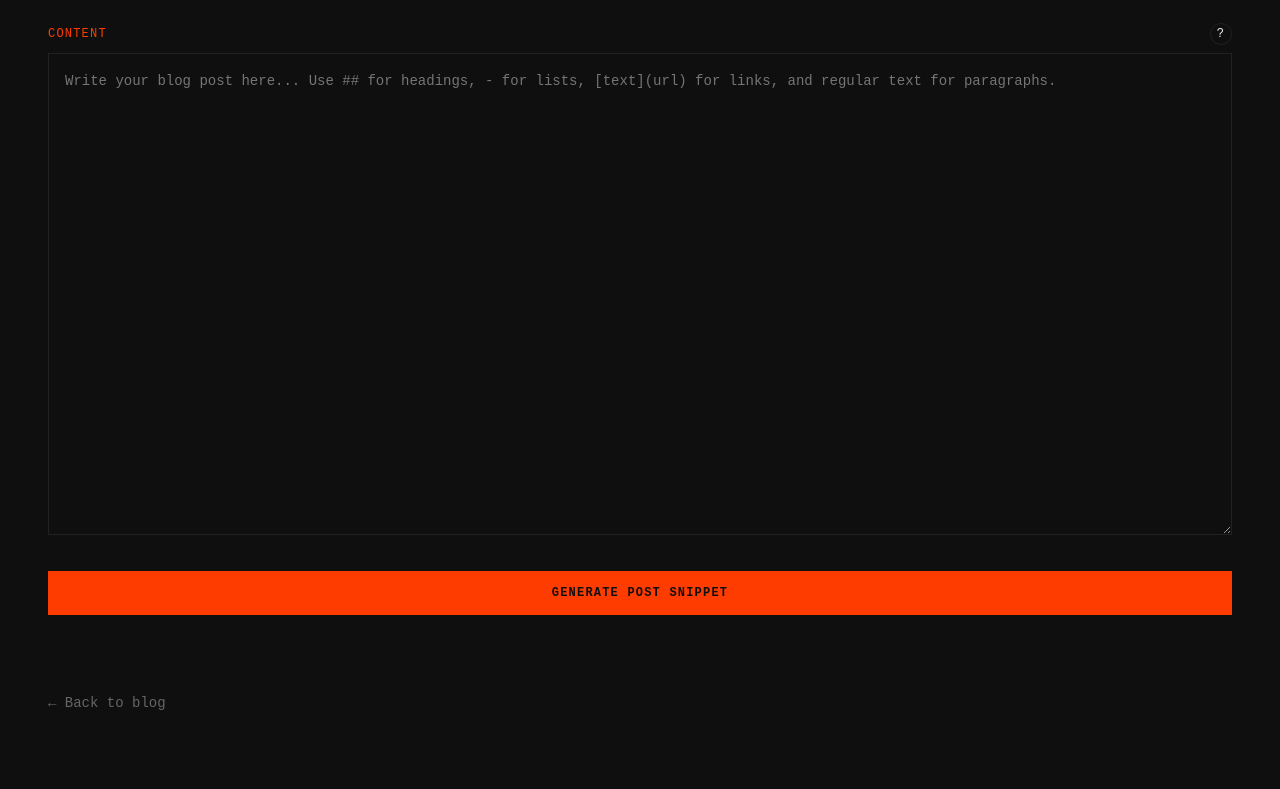
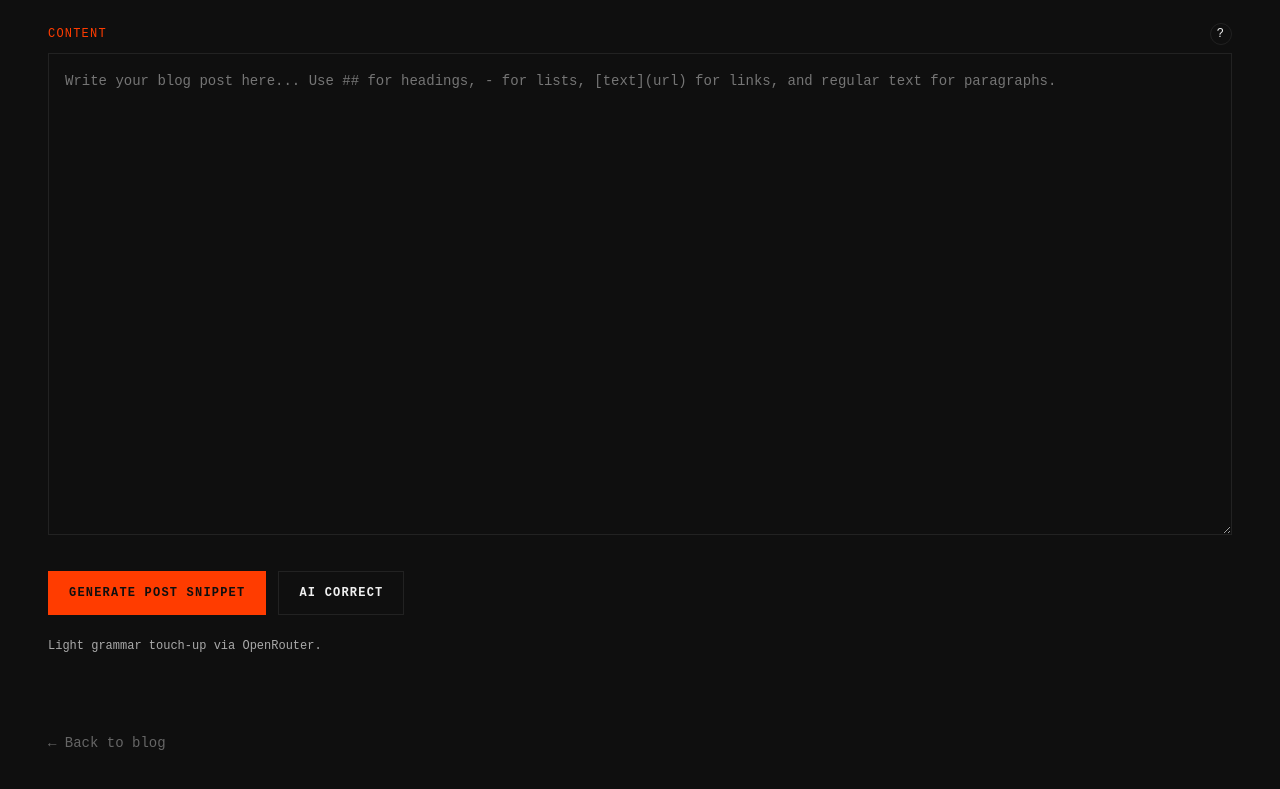
Before and after one commit to thomasboom/thomasboom, a Next.js app in the folder website/: page /blog/new in a window 1280 px wide. Shown: the part 553-1342 px from the top of the page. Before the commit the page ends 1312 px from the top, so only its background shows below. Built offline with nearby package versions, Linux system fonts and the light colour scheme; no server answers; a web font is replaced by a local one.

Commit message:
Added AI autocorrect

```diff
--- /dev/null
+++ b/website/app/api/ai-correct/route.ts
@@ -0,0 +1,102 @@
+import { NextResponse } from 'next/server';
+
+type AiRequest = {
+  title?: string;
+  content?: string;
+};
+
+const DEFAULT_MODEL = 'openai/gpt-4o-mini';
+
+export async function POST(request: Request) {
+  const apiKey = process.env.OPENROUTER_API_KEY;
+  if (!apiKey) {
+    return NextResponse.json(
+      { error: 'Missing OPENROUTER_API_KEY on the server.' },
+      { status: 500 }
+    );
+  }
+
+  let payload: AiRequest = {};
+  try {
+    payload = (await request.json()) as AiRequest;
+  } catch {
+    return NextResponse.json({ error: 'Invalid JSON payload.' }, { status: 400 });
+  }
+
+  const title = payload.title?.toString() ?? '';
+  const content = payload.content?.toString() ?? '';
+
+  if (!title && !content) {
+    return NextResponse.json({ error: 'Nothing to correct.' }, { status: 400 });
+  }
+
+  const model = process.env.OPENROUTER_MODEL ?? DEFAULT_MODEL;
+  const referer = process.env.OPENROUTER_REFERER ?? 'http://localhost:3000';
+
+  const openRouterResponse = await fetch('https://openrouter.ai/api/v1/chat/completions', {
+    method: 'POST',
+    headers: {
+      Authorization: `Bearer ${apiKey}`,
+      'Content-Type': 'application/json',
+      'HTTP-Referer': referer,
+      'X-Title': 'Thomasboom Blog Editor',
+    },
+    body: JSON.stringify({
+      model,
+      temperature: 0.2,
+      messages: [
+        {
+          role: 'system',
+          content:
+            'You are a careful copy editor. Make only minimal, light grammar and clarity fixes. Keep meaning, tone, and markdown formatting unchanged. Do not add new facts or sections.',
+        },
+        {
+          role: 'user',
+          content: [
+            'Fix the following blog draft in very slight ways (grammar, typos, spacing).',
+            'Return JSON ONLY with keys "title" and "content".',
+            '',
+            'Title:',
+            title,
+            '',
+            'Content:',
+            content,
+          ].join('\n'),
+        },
+      ],
+    }),
+  });
+
+  if (!openRouterResponse.ok) {
+    const text = await openRouterResponse.text();
+    return NextResponse.json(
+      { error: `OpenRouter error (${openRouterResponse.status}): ${text}` },
+      { status: 502 }
+    );
+  }
+
+  const data = (await openRouterResponse.json()) as {
+    choices?: Array<{ message?: { content?: string } }>;
+  };
+
+  const raw = data.choices?.[0]?.message?.content ?? '';
+  let parsed: { title?: string; content?: string } | null = null;
+
+  try {
+    parsed = JSON.parse(raw);
+  } catch {
+    const match = raw.match(/\{[\s\S]*\}/);
+    if (match) {
+      try {
+        parsed = JSON.parse(match[0]);
+      } catch {
+        parsed = null;
+      }
+    }
+  }
+
+  return NextResponse.json({
+    title: typeof parsed?.title === 'string' ? parsed.title : title,
+    content: typeof parsed?.content === 'string' ? parsed.content : content,
+  });
+}
--- a/website/app/blog/new/page.tsx
+++ b/website/app/blog/new/page.tsx
@@ -9,6 +9,8 @@ export default function NewBlogPost() {
   const [content, setContent] = useState('');
   const [copied, setCopied] = useState(false);
   const [isModalOpen, setIsModalOpen] = useState(false);
+  const [isAiWorking, setIsAiWorking] = useState(false);
+  const [aiError, setAiError] = useState('');
   const autosaveKey = 'blog-new-post-autosave';
 
   useEffect(() => {
@@ -51,6 +53,42 @@ export default function NewBlogPost() {
   };
 
   const code = generateCode();
+
+  const runAiCorrect = async () => {
+    if (!title && !content) {
+      setAiError('Add a title or content before using AI correct.');
+      return;
+    }
+
+    setAiError('');
+    setIsAiWorking(true);
+
+    try {
+      const response = await fetch('/api/ai-correct', {
+        method: 'POST',
+        headers: { 'Content-Type': 'application/json' },
+        body: JSON.stringify({ title, content }),
+      });
+
+      const data = (await response.json()) as { title?: string; content?: string; error?: string };
+
+      if (!response.ok) {
+        throw new Error(data.error ?? 'AI correction failed.');
+      }
+
+      if (typeof data.title === 'string') {
+        setTitle(data.title);
+      }
+      if (typeof data.content === 'string') {
+        setContent(data.content);
+      }
+    } catch (error) {
+      setAiError(error instanceof Error ? error.message : 'AI correction failed.');
+    } finally {
+      setIsAiWorking(false);
+    }
+  };
+
   return (
     <div className="blog-editor">
       <div className="editor-header">
@@ -113,6 +151,7 @@ export default function NewBlogPost() {
             />
           </div>
 
+          <div className="editor-actions">
             <button
               type="button"
               className="generate-button"
@@ -120,6 +159,18 @@ export default function NewBlogPost() {
             >
               Generate Post Snippet
             </button>
+            <button
+              type="button"
+              className="ai-button"
+              onClick={runAiCorrect}
+              disabled={isAiWorking}
+            >
+              {isAiWorking ? 'AI Working…' : 'AI Correct'}
+            </button>
+          </div>
+          <div className={`ai-status${aiError ? ' error' : ''}`}>
+            {aiError || 'Light grammar touch-up via OpenRouter.'}
+          </div>
         </div>
 
       </div>
--- a/website/app/globals.css
+++ b/website/app/globals.css
@@ -841,6 +841,48 @@ body {
     transform: translateY(-2px);
 }
 
+.editor-actions {
+    display: flex;
+    gap: 12px;
+    flex-wrap: wrap;
+}
+
+.ai-button {
+    margin-top: 12px;
+    padding: 14px 20px;
+    border: 1px solid var(--border);
+    background: transparent;
+    color: var(--text);
+    font-family: inherit;
+    font-size: 12px;
+    font-weight: 600;
+    text-transform: uppercase;
+    letter-spacing: 0.1em;
+    cursor: pointer;
+    transition: all 0.3s ease;
+}
+
+.ai-button:hover:not(:disabled) {
+    border-color: var(--accent);
+    color: var(--accent);
+    transform: translateY(-2px);
+}
+
+.ai-button:disabled {
+    opacity: 0.6;
+    cursor: not-allowed;
+}
+
+.ai-status {
+    font-size: 12px;
+    color: #aaa;
+    min-height: 16px;
+}
+
+.ai-status.error {
+    color: #ff8f8f;
+}
+
 .markdown-help {
     position: relative;
     width: 22px;
```
Lines whose indentation alone changed are shown as unchanged.
